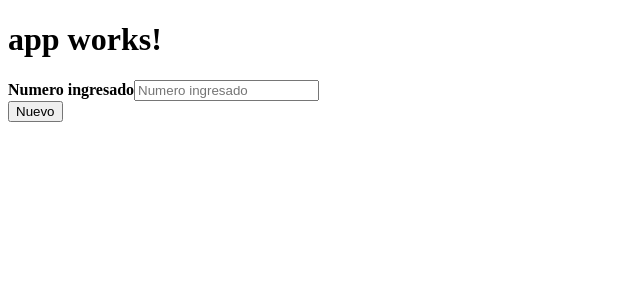
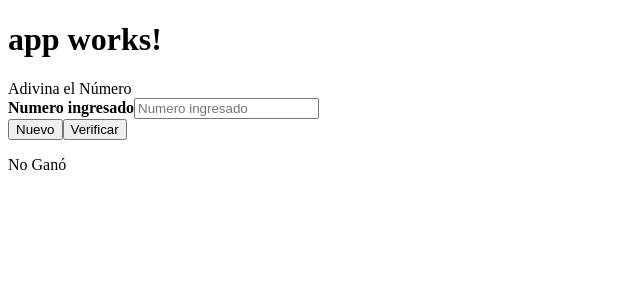
Before and after one commit to camilaiglesiasguerrero/SalaDeJuegos, an Angular app: page / in a window 1280 px wide. Shown: the top 300 px of the page, without its empty margins (0-640 px from the left). Built offline with nearby package versions, Linux system fonts and the light colour scheme.

Commit message:
Adivina el número funcionando.

```diff
--- a/src/app/Clase/juego.ts
+++ b/src/app/Clase/juego.ts
@@ -13,4 +13,14 @@ public GenerarNuevo():void{
   this.numeroSecreto = Math.floor(Math.random()*100+1);
   console.info("Numero: ", this.numeroSecreto);
   }
+
+  public Verificar():boolean{
+    //   console.info("Numero: ", numero);
+      if(this.numeroIngresado==this.numeroSecreto)
+        this.Gano= true;
+      else
+        this.Gano = false;
+
+      return this.Gano;
+  }
 }
--- a/src/app/componentes/adivina-el-numero/adivina-el-numero.component.html
+++ b/src/app/componentes/adivina-el-numero/adivina-el-numero.component.html
@@ -1,15 +1,19 @@
   <form>
-
+    {{miJuego.nombre}}
   <div class="container">
     <label><b>Numero ingresado</b></label>
-    <input type="text" id="num" placeholder="Numero ingresado" name="numeroIngresado" [(ngModel)]="numeroIngresado" required>
+    <input type="number" id="num" placeholder="Numero ingresado" name="numeroIngresado" [(ngModel)]="miJuego.numeroIngresado" required>
   </div>
 
     <div class="container">
-    <button (click)="GenerarNuevo()">Nuevo</button> <!--chequeo con el f12, en la consola!-->
-    <!--<button (click)="Verificar({num})">Verificar</button>-->
+    <button (click)="miJuego.GenerarNuevo()">Nuevo</button>
+    <button (click)="miJuego.Verificar()">Verificar</button>
+
+    <p [hidden]="!miJuego.Gano">Ganó</p>
+    <p [hidden]="miJuego.Gano">No Ganó</p>
+
   </div>
-{{numeroIngresado}}
+
 
 
 </form>
```
